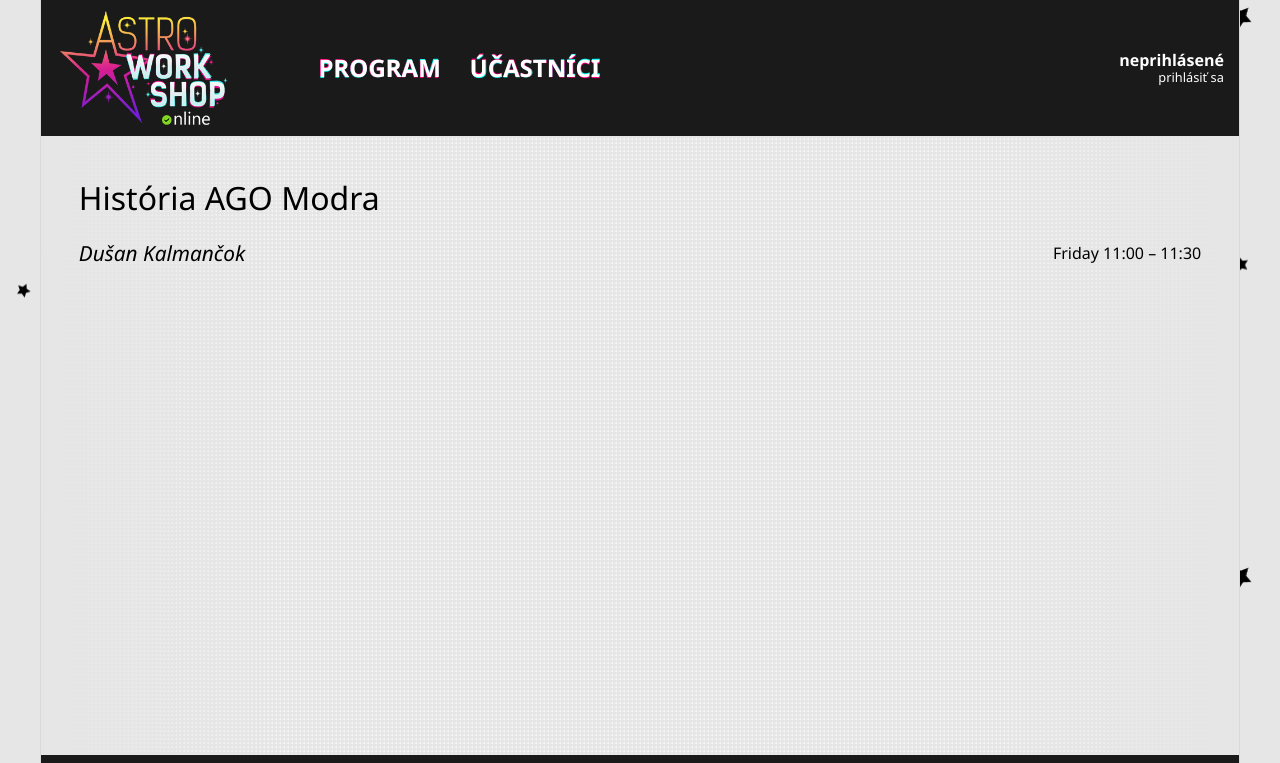
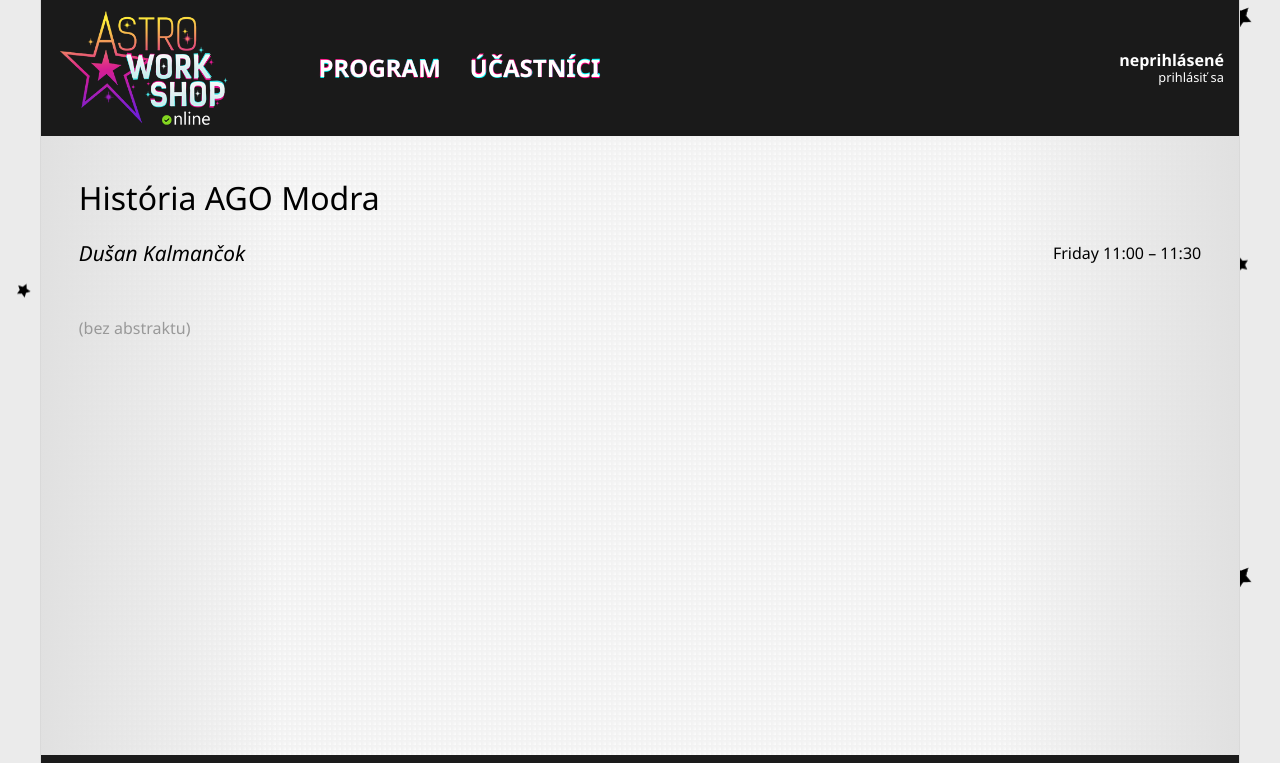
Before and after one commit to sesquideus/astroworkshop, a Django app: page /talk/45/ in a window 1280 px wide. Shown: the top 763 px of the page. Run offline with Django 3.2, Linux system fonts and the light colour scheme; data comes from the database, SQL or seed files in the repository.

Commit message:
Minor improvements to sorting and CSS

```diff
--- a/astroworkshop/settings.py
+++ b/astroworkshop/settings.py
@@ -10,6 +10,7 @@ For the full list of settings and their values, see
 https://docs.djangoproject.com/en/3.1/ref/settings/
 """
 
+import os
 from pathlib import Path
 
 # Build paths inside the project like this: BASE_DIR / 'subdir'.
@@ -157,3 +158,7 @@ DATE_FORMAT = 'Y-m-d'
 DATE_INPUT_FORMATS = ['%Y-%m-%d']
 
 LOGIN_REDIRECT_URL = '/'
+
+if os.environ.get('DJANGO_DEVELOPMENT'):
+    DEBUG = True
+    MEDIA_ROOT = os.path.join(BASE_DIR, 'media')
--- a/core/models/participant.py
+++ b/core/models/participant.py
@@ -14,7 +14,6 @@ class ParticipantQuerySet(models.QuerySet):
                 to_attr='talks',
             ),
         )
-
 
 
 class Participant(AbstractUser):
--- a/core/templates/core/slot.html
+++ b/core/templates/core/slot.html
@@ -28,6 +28,10 @@
         </span>
     </div>
     <p>
-        {{ slot.abstract|replace:"#\n#<br />" }}
+        {% if slot.abstract %}
+            {{ slot.abstract|replace:"#\n#<br />" }}
+        {% else %}
+            <span class="empty">(bez abstraktu)</span>
+        {% endif %}
     </p>
 {% endblock %}
--- a/static/css/main.css
+++ b/static/css/main.css
@@ -9,7 +9,7 @@ body {
     margin: 0px;
     min-height: 100vh;
     overflow-y: scroll;
-    background-color: hsl(0, 0%, 90%);
+    background-color: hsl(0, 0%, 92%);
     background-image: url("/static/images/background.png");
     background-repeat: repeat;
     background-size: 1000px 560px;
@@ -25,11 +25,11 @@ div.entire {
     border-color: hsl(0, 0%, 85%);
     border-style: solid;
     border-width: 0px 1px;
-    background-size: 4px 4px;
-    background-color: white;
+    background-size: 5px 5px;
+    background-color: hsl(0, 0%, 100%);
     background-image:
-       linear-gradient(to right, hsl(0, 0%, 90%) 1px, transparent 4px),
-       linear-gradient(to bottom, hsl(0, 0%, 90%) 1px, transparent 4px);
+       linear-gradient(to right, hsl(0, 0%, 95%) 1px, transparent 5px),
+       linear-gradient(to bottom, hsl(0, 0%, 95%) 1px, transparent 5px);
 }
 
 div.header, div.footer {
@@ -146,6 +146,7 @@ div.menu-strip ul li a {
     text-transform: uppercase;
     top: 50%;
     transform: translateY(-50%);
+    z-index: 1;
 }
 
 div.menu-strip ul li a:before,
@@ -156,7 +157,6 @@ div.menu-strip ul li a:after {
     left: 0px;
     width: 100%;
     height: 100%;
-    z-index: 1;
     transition: transform 0.2s ease-in-out;
 }
 
@@ -186,8 +186,9 @@ div.menu-strip img.menu-item {
 
 
 div.page {
+    line-height: 150%;
     padding: 10mm;
-    background-image: linear-gradient(to right, hsla(0, 0%, 90%, 100%) 0%, hsla(0, 0%, 90%, 0%) 20%, hsla(0, 0%, 90%, 0%) 80%, hsla(0, 0%, 90%, 100%) 100%);
+    background-image: linear-gradient(to right, hsla(0, 0%, 88%, 100%) 0%, hsla(0, 0%, 88%, 0%) 20%, hsla(0, 0%, 88%, 0%) 80%, hsla(0, 0%, 88%, 100%) 100%);
     min-height: calc(100vh - 48mm);
 }
 
@@ -252,7 +253,7 @@ table th.day {
     text-align: left;
     font-size: 160%;
     color: black;
-    padding: 8px 5px 11px;
+    padding: 8px 0px 11px;
     border-bottom: 2px solid hsl(0, 0%, 0%);
 }
 
@@ -316,6 +317,6 @@ abbr {
     text-decoration: none;
 }
 
-div.page {
-    line-height: 150%;
+span.empty {
+    color: hsl(0, 0%, 60%);
 }
```
Also changed, not shown: core/views/participant.py (+11 -1 lines).
